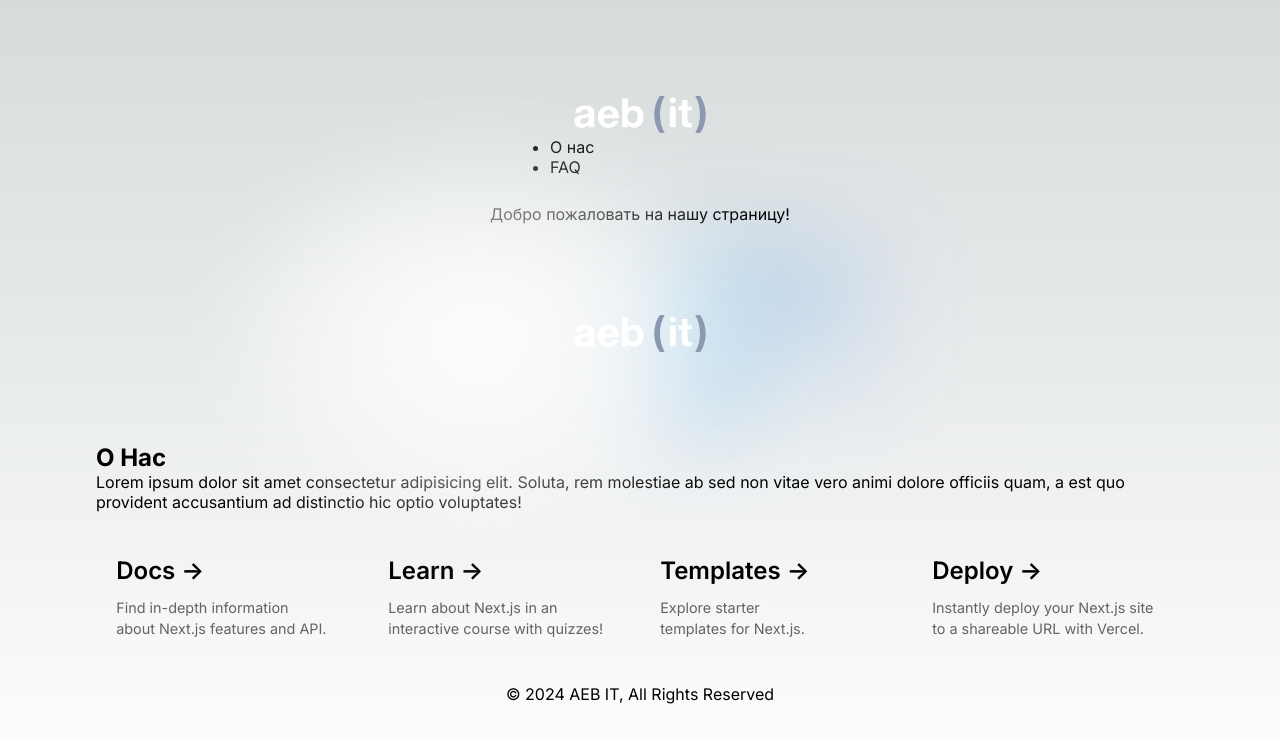
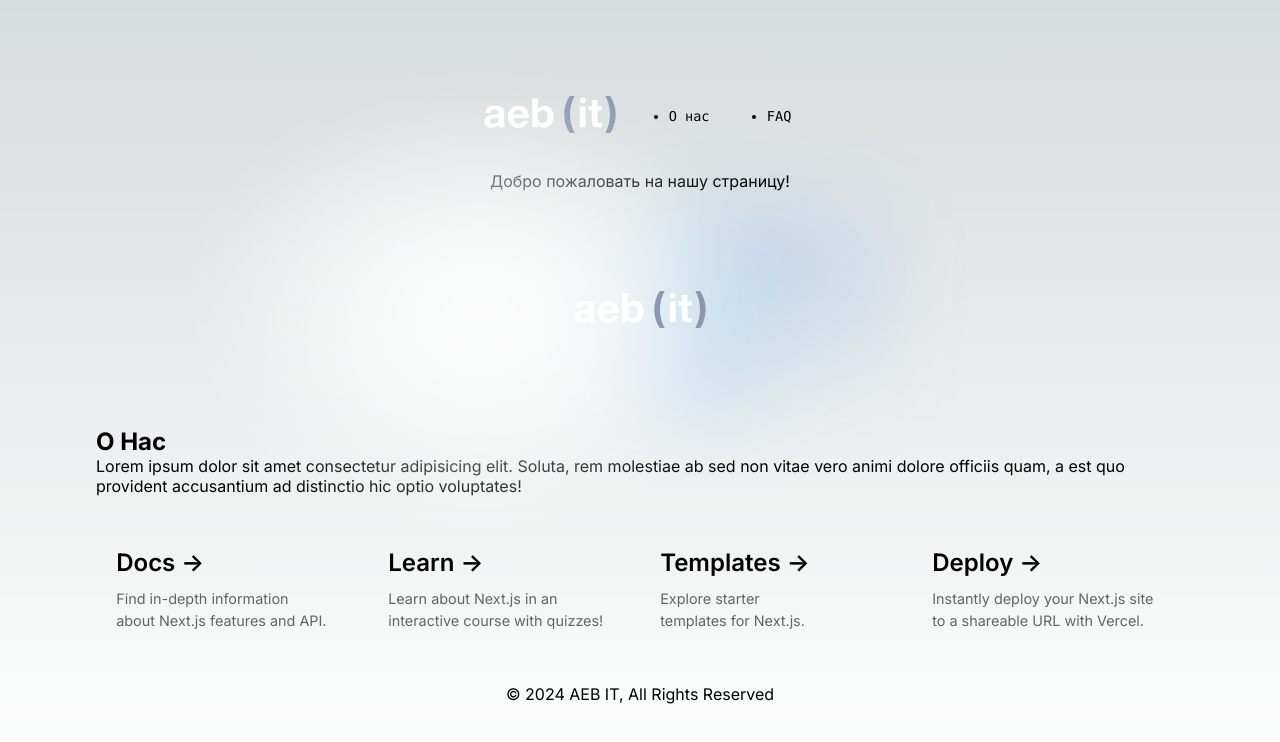
Before and after one commit to aebitdev/landing-constructor-2.0, a Next.js app: page / in a window 1280 px wide. Shown: the top 742 px of the page. Built offline with nearby package versions, Linux system fonts and the light colour scheme.

Commit message:
feat: add styles to header

```diff
--- a/src/components/Header/Header.module.scss
+++ b/src/components/Header/Header.module.scss
@@ -1,10 +1,15 @@
-header {
-  display: inherit;
-  justify-content: inherit;
-  align-items: inherit;
+.header {
+  width: 100%;
+  display: grid;
+  grid-template-columns: repeat(2, 1fr);
+  align-items: center;
   font-size: 0.85rem;
+  font-family: var(--font-mono);
   max-width: var(--max-width);
-  width: 100%;
-  z-index: 2;
-  font-family: var(--font-mono);
 }
+
+.header__menu ul {
+  display: flex;
+  flex-direction: row;
+  justify-content: space-around;
+}
--- a/src/components/Header/Header.tsx
+++ b/src/components/Header/Header.tsx
@@ -1,11 +1,11 @@
-import React from 'react';
-import Image from 'next/image';
-// import style from 'Header.module.scss';
+import React from 'react'
+import Image from 'next/image'
+import styles from './Header.module.scss'
 
 export default function Header() {
     return (
-    <header>
-      <div className="logo">
+        <header className={styles.header}>
+            <div className={styles.logo}>
                 <Image
                     src="/img/logo.svg"
                     alt="Logo"
@@ -14,7 +14,7 @@ export default function Header() {
                     priority
                 />
             </div>
-      <div className="header__menu">
+            <div className={styles.header__menu}>
                 <nav>
                     <ul>
                         <li>
@@ -27,5 +27,5 @@ export default function Header() {
                 </nav>
             </div>
         </header>
-  );
+    )
 }
```
Lines whose indentation alone changed are shown as unchanged.
